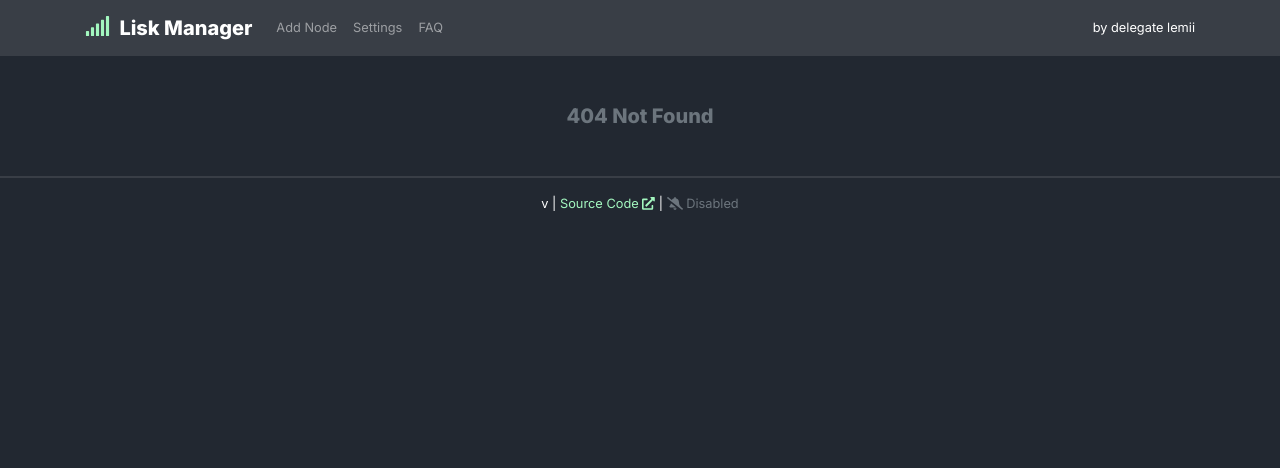
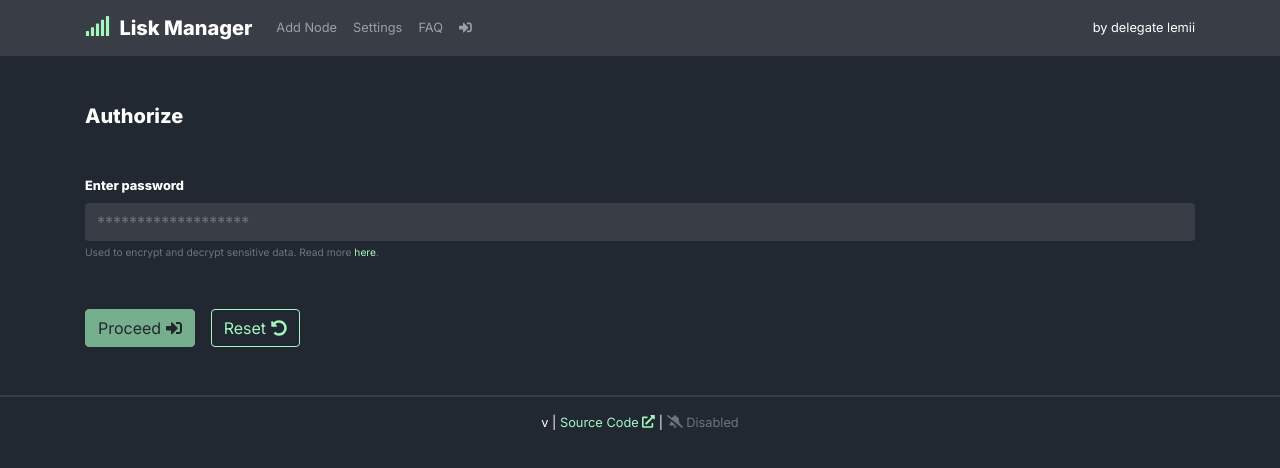
Before and after one commit to Lemii/lisk-manager, a React (Create React App) app: page /auth in a window 1280 px wide. Before the commit this address had no page. Shown: the top 468 px of the page. Built offline with nearby package versions, Linux system fonts and the light colour scheme.

Commit message:
feat: implement password system

```diff
--- a/src/App.tsx
+++ b/src/App.tsx
@@ -1,11 +1,12 @@
-import React from 'react';
+import React, { useState } from 'react';
 import { BrowserRouter as Router } from 'react-router-dom';
 import { toast } from 'react-toastify';
 
 import Routes from './routes';
-
 import Header from './components/Header';
 import Footer from './components/Footer';
+
+import { PasswordContext } from './contexts';
 
 toast.configure({
   draggable: false,
@@ -14,11 +15,15 @@ toast.configure({
 });
 
 export default function App() {
+  const [password, setPassword] = useState<string | null>(null);
+
   return (
-    <Router>
-      <Header />
-      <Routes />
-      <Footer />
-    </Router>
+    <PasswordContext.Provider value={{ password, update: setPassword }}>
+      <Router>
+        <Header />
+        <Routes />
+        <Footer />
+      </Router>
+    </PasswordContext.Provider>
   );
 }
--- a/src/components/Header/index.tsx
+++ b/src/components/Header/index.tsx
@@ -1,8 +1,18 @@
-import React from 'react';
+import React, { useContext } from 'react';
 import { Link } from 'react-router-dom';
 import { FontAwesomeIcon } from '@fortawesome/react-fontawesome';
 
+import { PasswordContext } from '../../contexts';
+
 export default function Header(): JSX.Element {
+  const { password, update } = useContext(PasswordContext);
+
+  const handleSignout = () => {
+    if (update) {
+      update(null);
+    }
+  };
+
   return (
     <nav className="navbar navbar-expand-md navbar-dark bg-dark accent mb-5">
       <div className="container">
@@ -29,6 +39,17 @@ export default function Header(): JSX.Element {
                 FAQ
               </Link>
             </li>
+            <li className="nav-item">
+              {password ? (
+                <div onClick={handleSignout} className="nav-link pointer">
+                  <FontAwesomeIcon icon="sign-out-alt" />
+                </div>
+              ) : (
+                <Link to="/auth" className="nav-link pointer">
+                  <FontAwesomeIcon icon="sign-in-alt" />
+                </Link>
+              )}
+            </li>
           </ul>
         </div>
         <div className="ml-auto text-light">by delegate lemii</div>
--- /dev/null
+++ b/src/contexts/index.ts
@@ -0,0 +1,8 @@
+import React from 'react';
+
+interface IContext {
+  password: string | null;
+  update: React.Dispatch<React.SetStateAction<string | null>> | null;
+}
+
+export const PasswordContext = React.createContext<any>({});
--- a/src/index.scss
+++ b/src/index.scss
@@ -121,3 +121,7 @@ option:focus {
   background-color: $dark;
   text-align: center;
 }
+
+.hidden {
+  display: none;
+}
--- /dev/null
+++ b/src/pages/Auth/index.tsx
@@ -0,0 +1,100 @@
+import React, { useState, useEffect, useContext } from 'react';
+import { Link } from 'react-router-dom';
+import { FontAwesomeIcon } from '@fortawesome/react-fontawesome';
+import { Redirect } from 'react-router-dom';
+import { toast } from 'react-toastify';
+
+import { PasswordContext } from '../../contexts';
+import {
+  getPasswordHash,
+  setPasswordHash,
+  removePasswordHash,
+  clearNodePasswords
+} from '../../utils/storage';
+import { hash } from '../../utils/crypto';
+
+export default function Auth(): JSX.Element {
+  const [password, setPassword] = useState<string>('');
+  const [redirect, setRedirect] = useState<boolean>(false);
+
+  const context = useContext(PasswordContext);
+
+  useEffect(() => {
+    document.title = 'Authorize | Lisk Manager';
+  }, []);
+
+  const handleSubmit = (e: React.SyntheticEvent): void => {
+    e.preventDefault();
+
+    const storedHash = getPasswordHash();
+    const inputHash = hash(password);
+
+    if (!storedHash || inputHash === storedHash) {
+      toast.success('Succesfully authorized');
+
+      if (!storedHash) {
+        setPasswordHash(inputHash);
+      }
+
+      context.update(password);
+      setRedirect(true);
+      return;
+    }
+
+    toast.error('Password mismatch, could not authorize');
+  };
+
+  const handleChange = (e: React.ChangeEvent<HTMLInputElement>): void => {
+    const { value } = e.target;
+
+    setPassword(value);
+  };
+
+  const handleReset = (): void => {
+    setPassword('');
+
+    clearNodePasswords();
+    removePasswordHash();
+
+    toast.info('All password data removed successfully');
+  };
+
+  return (
+    <div className="container text-light">
+      <h5 className="mb-5">Authorize</h5>
+
+      <form onSubmit={handleSubmit}>
+        <div className="form-group mb-5">
+          <input type="text" className="hidden" autoComplete="application" readOnly />
+          <label htmlFor="app-password">
+            <strong>Enter password</strong>
+          </label>
+          <input
+            name="app-password"
+            value={password}
+            onChange={handleChange}
+            type="password"
+            className="form-control"
+            id="app-password"
+            aria-describedby="app-password"
+            placeholder="*******************"
+            autoComplete="new-password"
+          />
+          <small id="app-password-help" className="form-text text-muted">
+            Used to encrypt and decrypt sensitive data. Read more <Link to="/faq">here</Link>.
+          </small>
+        </div>
+
+        <button type="submit" className="btn btn-primary" disabled={!password.length}>
+          Proceed <FontAwesomeIcon icon="sign-in-alt" />
+        </button>
+
+        <button type="button" onClick={handleReset} className="btn btn-outline-primary ml-3">
+          Reset <FontAwesomeIcon icon="undo-alt" />
+        </button>
+      </form>
+
+      {redirect && <Redirect to="/" />}
+    </div>
+  );
+}
--- a/src/pages/Faq/index.tsx
+++ b/src/pages/Faq/index.tsx
@@ -7,7 +7,28 @@ import { IFaqEntry } from '../../interfaces';
 
 const entries: IFaqEntry[] = [
   {
-    question: 'What do all these icons mean?',
+    question: 'What is the authorization password for?',
+    answer: (
+      <div>
+        The authorization password is used to encrypt and decrypt the sensitive data that is stored
+        in the browser's storage. It is also used in the intermediate JSON files used for importing
+        / exporting configurations.
+      </div>
+    )
+  },
+
+  {
+    question: 'What if I lose this password?',
+    answer: (
+      <div>
+        If you have lost your old password you can use the reset button to configure a new password.
+        Keep in mind that you will have to re-enter the credentials for each node.
+      </div>
+    )
+  },
+
+  {
+    question: 'What do all these status icons mean?',
     answer: (
       <div>
         <div className="mb-1">
@@ -74,11 +95,11 @@ const entries: IFaqEntry[] = [
   },
 
   {
-    question: 'Is it safe to enter my node data in a tool like this?',
+    question: 'Is it safe to enter sensitive node data in a tool like this?',
     answer: (
       <div>
-        All user data is stored locally on your own device. If you prefer to run the tool locally as
-        well, you can find instructions on how to do so{' '}
+        All node data is stored in an encrypted manner on your local own device. If you prefer to
+        run the tool locally as well, you can find instructions on how to do so{' '}
         <a href="https://github.com/lemii/lisk-manager" target="_blank" rel="noopener noreferrer">
           here
         </a>
@@ -88,7 +109,7 @@ const entries: IFaqEntry[] = [
   },
 
   {
-    question: 'Can I add a node without adding a public key and password?',
+    question: 'Can I add a node without adding a public key and / or password?',
     answer: (
       <div>
         Yes, if no public key and password are entered you can still monitor some elements of the
--- a/src/routes/index.tsx
+++ b/src/routes/index.tsx
@@ -1,21 +1,36 @@
-import React from 'react';
+import React, { useContext } from 'react';
 
-import { Switch, Route } from 'react-router-dom';
+import { Switch, Route, Redirect } from 'react-router-dom';
 
 import Overview from '../pages/Overview';
 import AddNode from '../pages/AddNode';
 import Settings from '../pages/Settings';
 import Faq from '../pages/Faq';
 import NotFound from '../pages/NotFound';
+import Auth from '../pages/Auth';
 
-const Routes: React.FC = () => (
-  <Switch>
-    <Route exact path="/" component={Overview} />
-    <Route exact path="/add" component={AddNode} />
-    <Route exact path="/settings" component={Settings} />
-    <Route exact path="/faq" component={Faq} />
-    <Route component={NotFound} />
-  </Switch>
-);
+import { PasswordContext } from '../contexts';
+
+const Routes: React.FC = () => {
+  const { password } = useContext(PasswordContext);
+
+  const PrivateRoute = ({ component: Component, ...rest }: any) => (
+    <Route
+      {...rest}
+      render={props => (password ? <Component {...props} /> : <Redirect to="/auth" />)}
+    />
+  );
+
+  return (
+    <Switch>
+      <Route exact path="/auth" component={Auth} />
+      <PrivateRoute exact path="/" component={Overview} />
+      <PrivateRoute exact path="/add" component={AddNode} />
+      <PrivateRoute exact path="/settings" component={Settings} />
+      <Route exact path="/faq" component={Faq} />
+      <Route component={NotFound} />
+    </Switch>
+  );
+};
 
 export default Routes;
```
